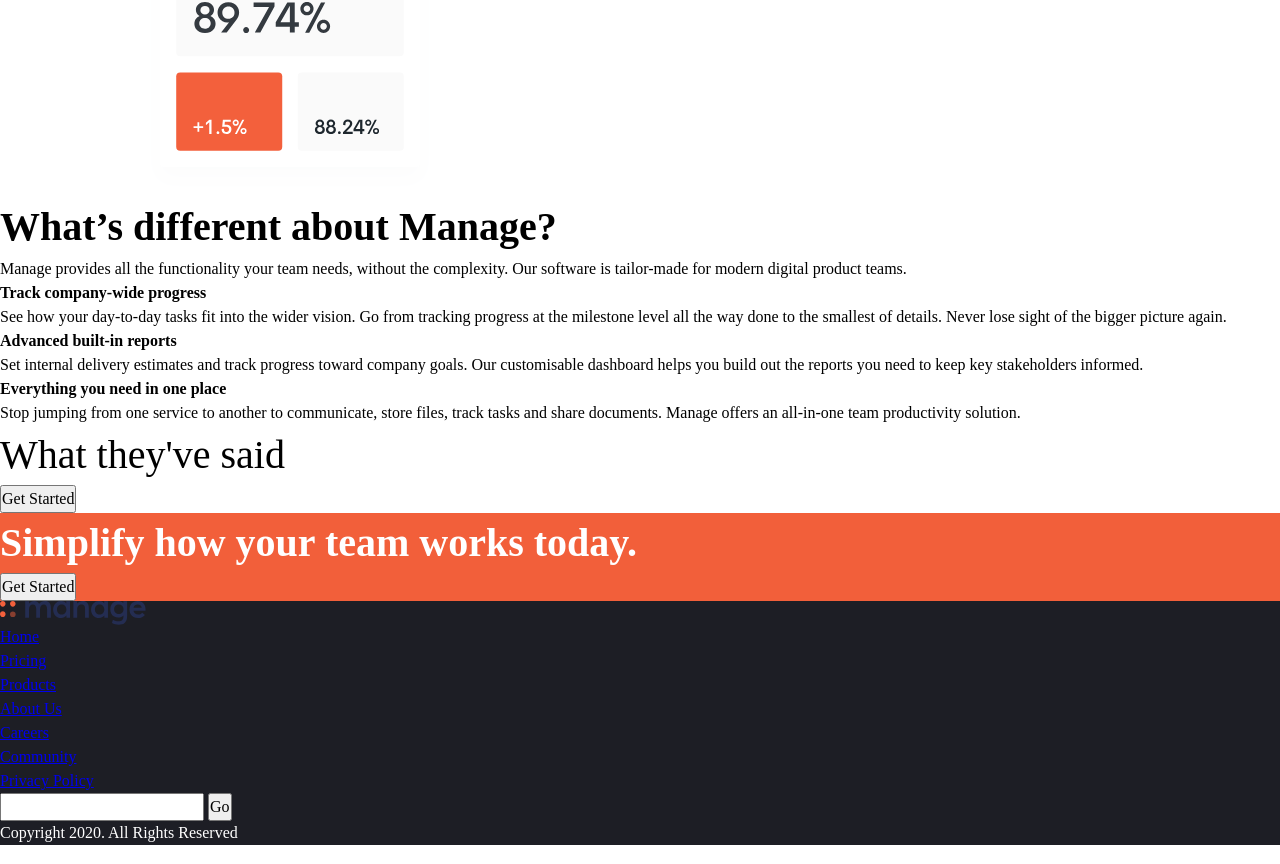
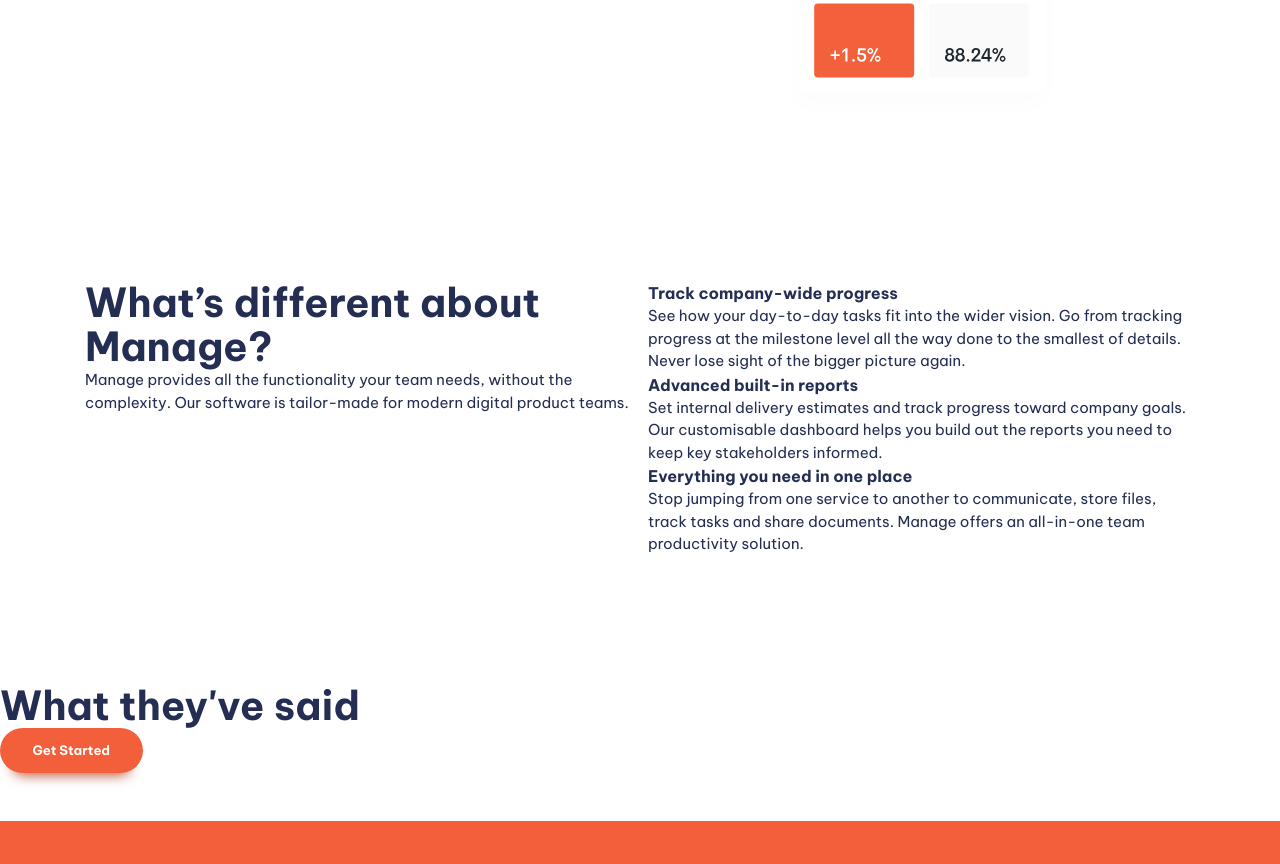
Before and after one commit to sergon165/fem-manage-landing-page, a website built with Vite: page index.html in a window 1280 px wide. Shown: the part 636-1500 px from the top of the page. Built offline with nearby package versions, Linux system fonts and the light colour scheme.

Commit message:
Применены основные CSS стили

```diff
--- a/index.html
+++ b/index.html
@@ -30,7 +30,7 @@
   </header>
 
   <main>
-    <section>
+    <section class="padding-block-900">
       <div class="container">
         <div class="even-columns">
           <div>
@@ -49,7 +49,7 @@
       </div>
     </section>
 
-    <section>
+    <section class="padding-block-900">
       <div class="container">
         <div class="even-columns">
           <div>
@@ -84,13 +84,13 @@
       </div>
     </section>
 
-    <section class="carousel">
-      <h2 class="fs-secondary-heading">What they've said</h2>
+    <section class="carousel | padding-block-700">
+      <h2 class="fs-secondary-heading fw-bold">What they've said</h2>
       <!-- Carousel here -->
       <button class="button">Get Started</button>
     </section>
 
-    <section class="cta | bg-accent-400 text-neutral-100">
+    <section class="cta | padding-block-700 bg-accent-400 text-neutral-100">
       <div class="container">
         <div class="even-columns">
           <div>
@@ -102,7 +102,7 @@
     </section>
   </main>
 
-  <footer class="bg-neutral-900 text-neutral-100">
+  <footer class="padding-block-700 bg-neutral-900 text-neutral-100">
     <div class="container">
       <div class="even-columns">
         <div>
--- a/style.css
+++ b/style.css
@@ -1,5 +1,7 @@
 :root {
+  --clr-accent-500: hsl(12, 60%, 45%);
   --clr-accent-400: hsl(12, 88%, 59%);
+  --clr-accent-300: hsl(12, 88%, 75%);
   --clr-accent-100: hsl(13, 100%, 96%);
 
   --clr-primary-400: hsl(228, 39%, 23%);
@@ -29,6 +31,16 @@
   --fs-secondary-heading: var(--fs-700);
   --fs-nav: var(--fs-500);
   --fs-button: var(--fs-300);
+
+  --size-100: 0.25rem;
+  --size-200: 0.5rem;
+  --size-300: 0.75rem;
+  --size-400: 1rem;
+  --size-500: 1.55rem;
+  --size-600: 2rem;
+  --size-700: 3rem;
+  --size-800: 4rem;
+  --size-900: 5rem;
 }
 
 @media (min-width: 50em) {
@@ -92,7 +104,7 @@
 /* Remove all animations, transitions and smooth scroll for people that prefer not to see them */
 @media (prefers-reduced-motion: reduce) {
   html:focus-within {
-   scroll-behavior: auto;
+    scroll-behavior: auto;
   }
 
   *,
@@ -106,26 +118,148 @@
 }
 
 /* Utility classes */
-.text-primary-400 { color: var(--clr-primary-400); }
-.text-accent-400 { color: var(--clr-accent-400); }
-.text-accent-100 { color: var(--clr-accent-100); }
-.text-neutral-100 { color: var(--clr-neutral-100); }
-.text-neutral-900 { color: var(--clr-neutral-900); }
+.text-primary-400 {
+  color: var(--clr-primary-400);
+}
 
-.bg-primary-400 { background-color: var(--clr-primary-400); }
-.bg-accent-400 { background-color: var(--clr-accent-400); }
-.bg-accent-100 { background-color: var(--clr-accent-100); }
-.bg-neutral-100 { background-color: var(--clr-neutral-100); }
-.bg-neutral-900 { background-color: var(--clr-neutral-900); }
+.text-accent-400 {
+  color: var(--clr-accent-400);
+}
 
-.fw-bold { font-weight: var(--fw-bold); }
-.fw-semi-bold { font-weight: var(--fw-semi-bold); }
-.fw-regular { font-weight: var(--fw-regular); }
+.text-accent-100 {
+  color: var(--clr-accent-100);
+}
 
-.fs-primary-heading {font-size: var(--fs-primary-heading); }
-.fs-secondary-heading {font-size: var(--fs-secondary-heading); }
+.text-neutral-100 {
+  color: var(--clr-neutral-100);
+}
 
-.fs-300 {font-size: var(--fs-300); }
-.fs-400 {font-size: var(--fs-400); }
-.fs-500 {font-size: var(--fs-500); }
-.fs-600 {font-size: var(--fs-600); }
+.text-neutral-900 {
+  color: var(--clr-neutral-900);
+}
+
+.bg-primary-400 {
+  background-color: var(--clr-primary-400);
+}
+
+.bg-accent-400 {
+  background-color: var(--clr-accent-400);
+}
+
+.bg-accent-100 {
+  background-color: var(--clr-accent-100);
+}
+
+.bg-neutral-100 {
+  background-color: var(--clr-neutral-100);
+}
+
+.bg-neutral-900 {
+  background-color: var(--clr-neutral-900);
+}
+
+.fw-bold {
+  font-weight: var(--fw-bold);
+}
+
+.fw-semi-bold {
+  font-weight: var(--fw-semi-bold);
+}
+
+.fw-regular {
+  font-weight: var(--fw-regular);
+}
+
+.fs-primary-heading {
+  font-size: var(--fs-primary-heading);
+  line-height: 1.1;
+}
+
+.fs-secondary-heading {
+  font-size: var(--fs-secondary-heading);
+  line-height: 1.1;
+}
+
+.fs-300 {
+  font-size: var(--fs-300);
+}
+
+.fs-400 {
+  font-size: var(--fs-400);
+}
+
+.fs-500 {
+  font-size: var(--fs-500);
+}
+
+.fs-600 {
+  font-size: var(--fs-600);
+}
+
+.padding-block-900 {
+  padding-block: var(--size-900);
+}
+.padding-block-700 {
+  padding-block: var(--size-700);
+}
+
+
+.container {
+  --max-width: 1110px;
+  --padding: 1rem;
+
+  width: min(var(--max-width), 100% - (var(--padding) * 2));
+  margin-inline: auto;
+}
+
+.even-columns {
+  display: grid;
+  gap: 1rem;
+}
+
+@media (min-width: 50em) {
+  .even-columns {
+    grid-auto-flow: column;
+    grid-auto-columns: 1fr;
+  }
+}
+
+/* General styling */
+
+body {
+  font-size: var(--fs-body);
+  font-family: var(--ff-body);
+  color: var(--clr-primary-400);
+}
+
+/* Button */
+
+.button {
+  cursor: pointer;
+  text-decoration: none;
+  border: 0;
+  border-radius: 100vmax;
+  padding: 1.25em 2.5em;
+  font-weight: var(--fw-bold);
+  font-size: var(--fs-button);
+  line-height: 1;
+  color: var(--clr-neutral-100);
+  background-color: var(--clr-accent-400);
+  box-shadow: 0 1.125em 1em -1em var(--clr-accent-500);
+}
+
+.button[data-type="inverted"] {
+  color: var(--clr-accent-400);
+  background-color: var(--clr-neutral-100);
+}
+
+.button:hover,
+.button:focus-visible {
+  background-color: var(--clr-accent-300);
+}
+
+.button[data-type="inverted"]:hover,
+.button[data-type="inverted"]:focus-visible {
+  color: var(--clr-accent-300);
+  background-color: var(--clr-neutral-100);
+}
```
